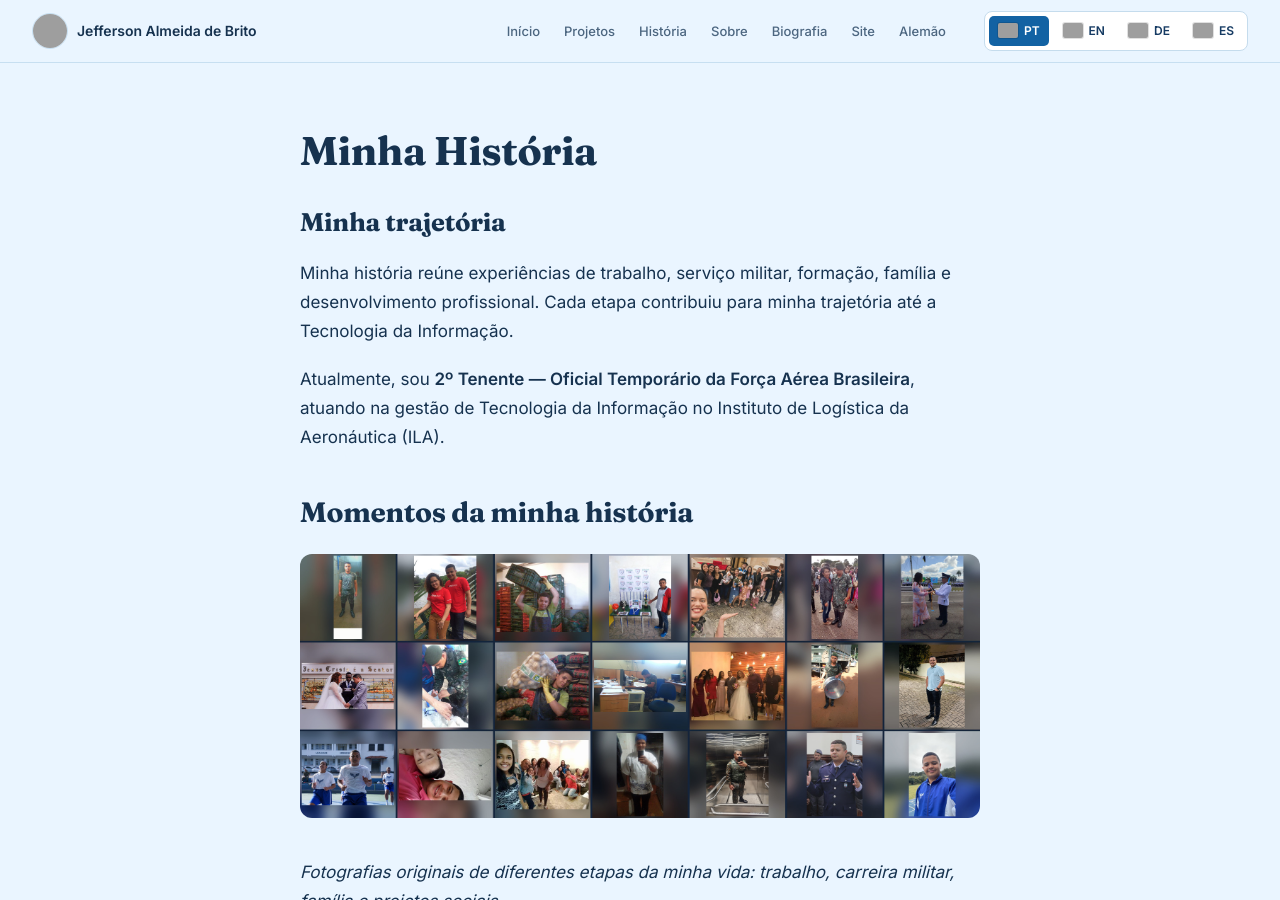
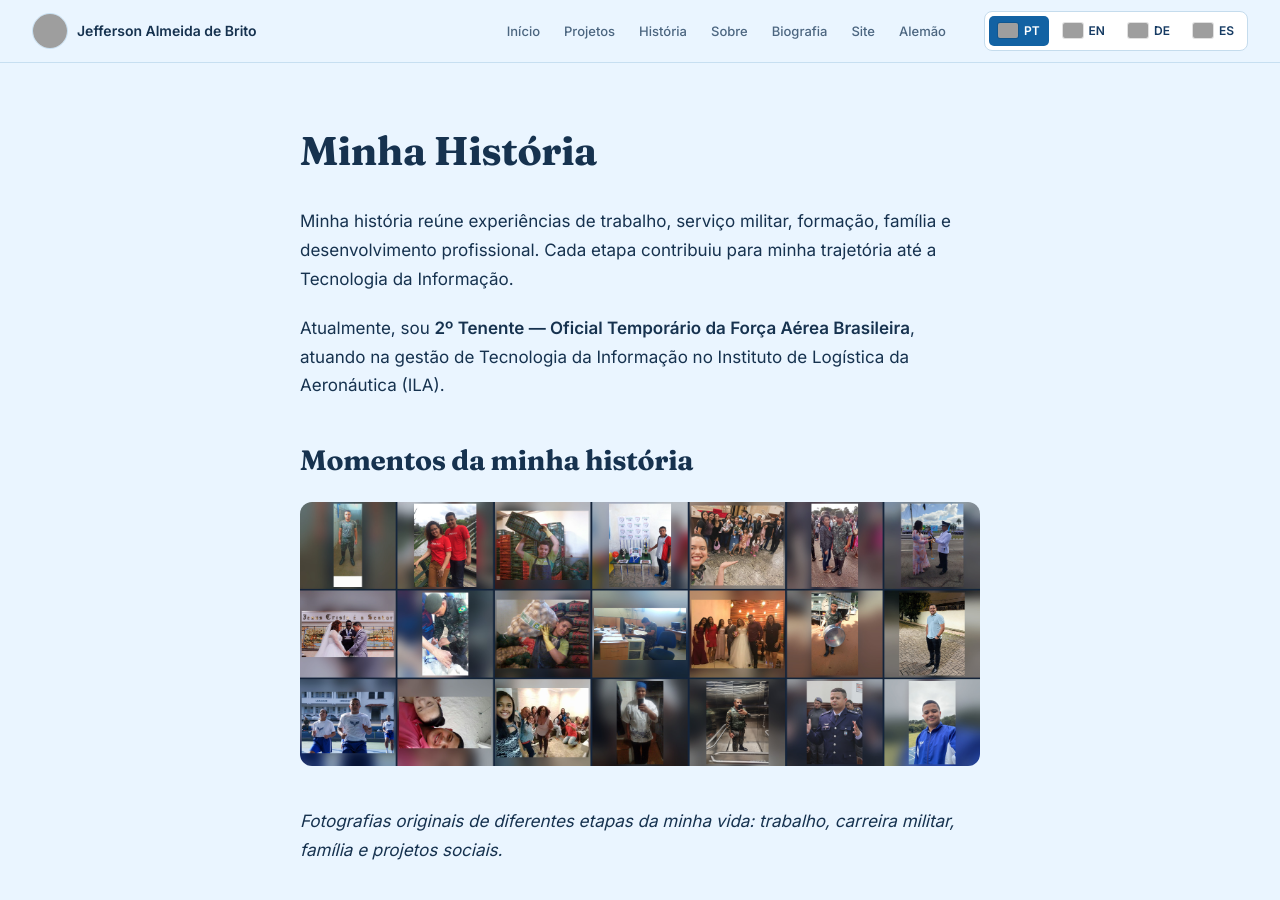
Before and after one commit to jeffersondk3/jeffersondk3.github.io, a Jekyll site: the page built from minha-historia.md, in a window 1280 px wide and 900 px high. Built offline with Jekyll 4.4.1, drawn with Linux system fonts in a browser that asks for light colours; grey boxes are pictures that could not be loaded.

Commit message:
Remove título duplicado já exibido pelo layout da página

```diff
--- a/minha-historia.md
+++ b/minha-historia.md
@@ -3,8 +3,6 @@ layout: page
 title: Minha História
 permalink: /minha-historia/
 ---
-
-# Minha trajetória
 
 Minha história reúne experiências de trabalho, serviço militar, formação, família e desenvolvimento profissional. Cada etapa contribuiu para minha trajetória até a Tecnologia da Informação.
 
```
